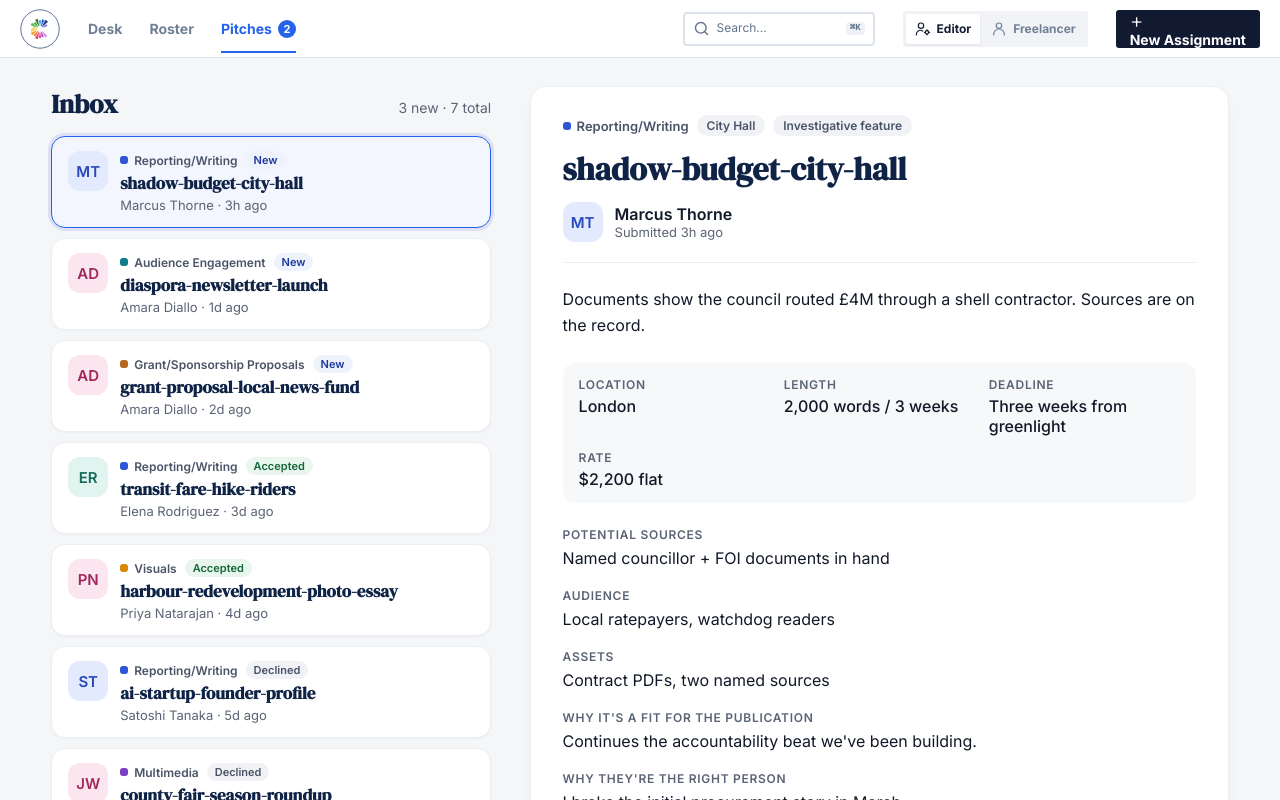
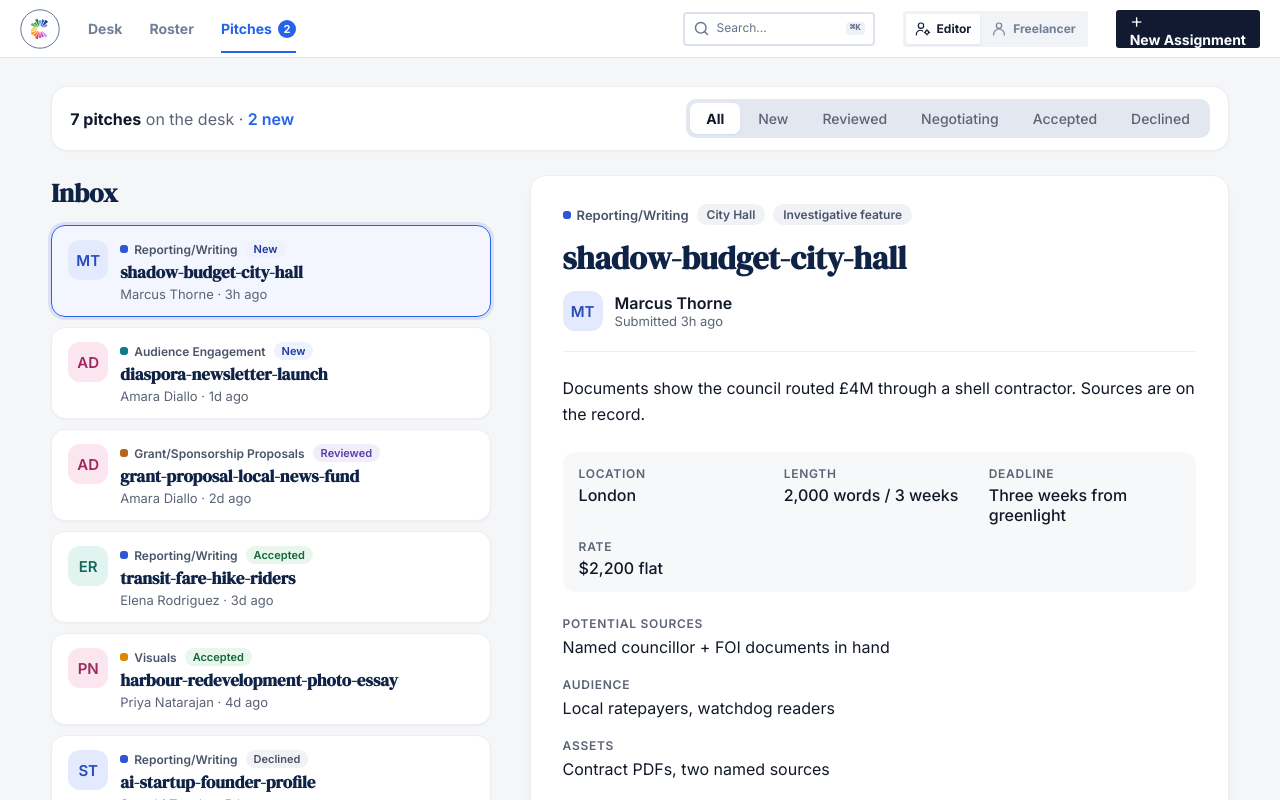
Before and after one commit to BU-Spark/se-iij-freelance-marketplace, a Next.js app: page /dashboard/pitches in a window 1280 px wide. Shown: the top 800 px of the page. Built offline with nearby package versions, Linux system fonts and the light colour scheme.

Commit message:
feat: filter pitches by status

```diff
--- a/app/components/PitchActions/PitchActions.tsx
+++ b/app/components/PitchActions/PitchActions.tsx
@@ -11,6 +11,7 @@ export default function PitchActions({ status, freelancerName, onChange }: Pitch
   // a short line above the buttons that explains what happens / what happened
   const note: Record<PitchStatus, string> = {
     new: `Accepting turns this pitch into an assignment for ${freelancerName}.`,
+    reviewed: `Accepting turns this pitch into an assignment for ${freelancerName}.`,
     negotiating: `You're negotiating with ${freelancerName}. Accept once you agree on terms.`,
     accepted: `This pitch is now an assignment for ${freelancerName}.`,
     declined: 'Declined. You can still accept it if you change your mind.',
--- a/app/components/PitchListItem/PitchListItem.module.css
+++ b/app/components/PitchListItem/PitchListItem.module.css
@@ -64,6 +64,10 @@
   background: #eef2fd;
   color: #1e3a9e;
 }
+.reviewed {
+  background: #f1eefb;
+  color: #5b3fa8;
+}
 .negotiating {
   background: #fff4e5;
   color: #8a4b00;
--- a/app/components/PitchListItem/PitchListItem.tsx
+++ b/app/components/PitchListItem/PitchListItem.tsx
@@ -6,11 +6,11 @@ import styles from './PitchListItem.module.css';
 
 const STATUS_LABEL: Record<PitchStatus, string> = {
   new: 'New',
+  reviewed: 'Reviewed',
   negotiating: 'Negotiating',
   accepted: 'Accepted',
   declined: 'Declined',
 };
-
 type PitchListItemProps = {
   pitch: Pitch;
   /** true for the pitch currently open on the right */
--- a/app/dashboard/pitches/PitchInbox.tsx
+++ b/app/dashboard/pitches/PitchInbox.tsx
@@ -1,11 +1,24 @@
 'use client';
 
 import { useState } from 'react';
+import SegmentedControl, { type SegmentOption } from '../components/SegmentedControl';
 import PitchListItem from '../../components/PitchListItem/PitchListItem';
 import PitchDetail from '../../components/PitchDetail/PitchDetail';
 import PitchActions from '../../components/PitchActions/PitchActions';
-import type { Pitch, PitchStatus } from '../../types/dashboard.types';
+import type { Pitch, PitchFilter, PitchStatus } from '../../types/dashboard.types';
 import styles from './pitches.module.css';
+
+const FILTERS: SegmentOption<PitchFilter>[] = [
+  { value: 'all', label: 'All' },
+  { value: 'new', label: 'New' },
+  { value: 'reviewed', label: 'Reviewed' },
+  { value: 'negotiating', label: 'Negotiating' },
+  { value: 'accepted', label: 'Accepted' },
+  { value: 'declined', label: 'Declined' },
+];
+
+/** true if the pitch should show under this tab */
+const matches = (p: Pitch, filter: PitchFilter) => filter === 'all' || p.status === filter;
 
 type PitchInboxProps = {
   pitches: Pitch[];
@@ -15,35 +28,52 @@ export default function PitchInbox({ pitches }: PitchInboxProps) {
   // our own copy of the pitches, so we can change their status on screen
   // TODO: save status changes to the backend once the API exists
   const [items, setItems] = useState(pitches);
+  const [filter, setFilter] = useState<PitchFilter>('all');
+  const [selectedId, setSelectedId] = useState<string | undefined>(pitches[0]?.id);
 
-  // the pitch open on the right; starts with the first one
-  const [selectedId, setSelectedId] = useState(pitches[0]?.id);
+  const visible = items.filter((p) => matches(p, filter));
+  // look in all items, so the open pitch stays open even if its new status hides it from this tab
   const selected = items.find((p) => p.id === selectedId);
   const newCount = items.filter((p) => p.status === 'new').length;
+  const filterLabel = FILTERS.find((f) => f.value === filter)?.label.toLowerCase();
+
+  // switch tab and open the first pitch in it
+  const changeFilter = (next: PitchFilter) => {
+    setFilter(next);
+    setSelectedId(items.find((p) => matches(p, next))?.id);
+  };
 
   // change one pitch's status and keep all the others the same
   const setStatus = (id: string, status: PitchStatus) =>
     setItems((list) => list.map((p) => (p.id === id ? { ...p, status } : p)));
 
   return (
-    <main className={styles.layout}>
-      <section aria-labelledby="inbox-heading" className={styles.inbox}>
-        <div className={styles.inboxHead}>
+    <main className={styles.page}>
+      {/* summary + status tabs */}
+      <div className={styles.bar}>
+        <p className={styles.summary}>
+          <strong>{items.length} pitches</strong> on the desk · <span className={styles.newCount}>{newCount} new</span>
+        </p>
+        <SegmentedControl label="Filter pitches" options={FILTERS} value={filter} onChange={changeFilter} />
+      </div>
+
+      <div className={styles.layout}>
+        <section aria-labelledby="inbox-heading">
           <h1 id="inbox-heading" className={styles.heading}>
             Inbox
           </h1>
-          <p className={styles.sub}>
-            {newCount} new · {items.length} total
-          </p>
-        </div>
 
+          {visible.length === 0 ? (
+            <p className={styles.empty}>No {filterLabel} pitches.</p>
+          ) : (
             <ul className={styles.list}>
-          {items.map((p) => (
+              {visible.map((p) => (
                 <li key={p.id}>
                   <PitchListItem pitch={p} selected={p.id === selectedId} onSelect={() => setSelectedId(p.id)} />
                 </li>
               ))}
             </ul>
+          )}
         </section>
 
         <section aria-label="Pitch details" className={styles.detail}>
@@ -60,6 +90,7 @@ export default function PitchInbox({ pitches }: PitchInboxProps) {
             <p className={styles.empty}>Select a pitch to read it.</p>
           )}
         </section>
+      </div>
     </main>
   );
 }
--- a/app/dashboard/pitches/constants.ts
+++ b/app/dashboard/pitches/constants.ts
@@ -55,7 +55,7 @@ export const PITCHES: Pitch[] = [
     tags: ['Funding'],
     freelancer: { id: 'amara', name: 'Amara Diallo' },
     submittedAt: hoursAgo(48),
-    status: 'new',
+    status: 'reviewed',
     summary: 'Draft a proposal to the Local News Fund to pay for a year of city hall coverage.',
     location: 'Remote',
     length: '10-page proposal',
--- a/app/dashboard/pitches/pitches.module.css
+++ b/app/dashboard/pitches/pitches.module.css
@@ -1,6 +1,38 @@
 .shell {
   min-height: 100vh;
   background: #f5f6f8;
+}
+
+.page {
+  display: flex;
+  flex-direction: column;
+  gap: 24px;
+  padding: 28px clamp(16px, 4vw, 64px) 80px;
+}
+
+/* "7 pitches on the desk · 2 new" + tabs */
+.bar {
+  display: flex;
+  flex-wrap: wrap;
+  align-items: center;
+  justify-content: space-between;
+  gap: 12px 24px;
+  padding: 12px 18px;
+  background: #fff;
+  border: 1px solid #eceef2;
+  border-radius: 16px;
+  box-shadow: 0 1px 2px rgba(15, 23, 42, 0.04);
+}
+.summary {
+  margin: 0;
+  color: var(--muted);
+}
+.summary strong {
+  color: var(--ink);
+}
+.newCount {
+  font-weight: 600;
+  color: var(--c-blue);
 }
 
 /* list on the left, details on the right */
@@ -9,27 +41,14 @@
   grid-template-columns: minmax(300px, 440px) minmax(0, 1fr);
   gap: clamp(20px, 3vw, 40px);
   align-items: start;
-  padding: 28px clamp(16px, 4vw, 64px) 80px;
 }
 
-.inboxHead {
-  display: flex;
-  align-items: baseline;
-  justify-content: space-between;
-  gap: 12px;
-  margin-bottom: 14px;
-}
 .heading {
-  margin: 0;
+  margin: 0 0 14px;
   font-family: var(--font-serif);
   font-size: 26px;
   font-weight: 600;
   color: var(--navy-deep);
-}
-.sub {
-  margin: 0;
-  font-size: 14px;
-  color: var(--muted);
 }
 
 .list {
@@ -53,11 +72,11 @@
     0 1px 2px rgba(15, 23, 42, 0.04),
     0 8px 24px -16px rgba(15, 23, 42, 0.18);
 }
-.placeholder {
-    .empty {
-    margin: 0;
-    color: var(--muted);
-    }
+
+/* "No negotiating pitches." / "Select a pitch to read it." */
+.empty {
+  margin: 0;
+  color: var(--muted);
 }
 
 /* phones and small tablets: one column */
--- a/app/types/dashboard.types.ts
+++ b/app/types/dashboard.types.ts
@@ -12,6 +12,11 @@ export type RosterView = 'day' | 'week' | 'month';
 export type ViewerRole = 'editor' | 'freelancer';
 
 export type RateUnit = 'word' | 'hour' | 'flat';
+/** Where a pitch is in the editor's review */
+export type PitchStatus = 'new' | 'reviewed' | 'negotiating' | 'accepted' | 'declined';
+
+/** The tabs above the inbox: every status, plus "all" */
+export type PitchFilter = 'all' | PitchStatus;
 
 /** A block of free time in 24h clock hours, e.g. { start: 14, end: 18 } is 2 PM to 6 PM */
 export type HourWindow = { start: number; end: number };
@@ -63,7 +68,6 @@ export type NewAssignmentDraft = {
   description: string;
 };
 /** Where a pitch is in the editor's review */
-export type PitchStatus = 'new' | 'negotiating' | 'accepted' | 'declined';
 
 /** A story idea a freelancer sends to the editor */
 export type Pitch = {
```
Also changed, not shown: 1 other file (tests, documents, lock files or other folders). Lines whose indentation alone changed are shown as unchanged.
